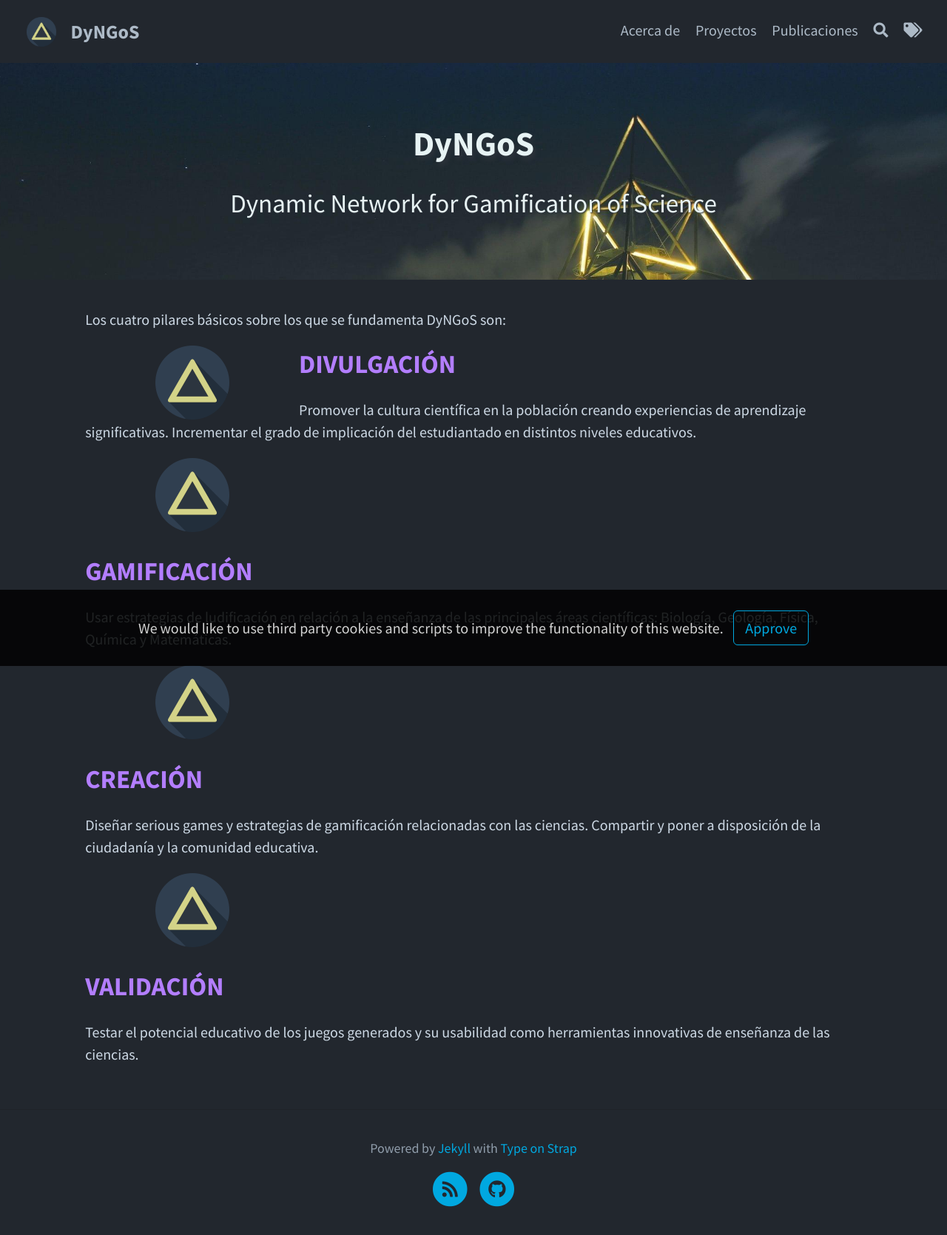
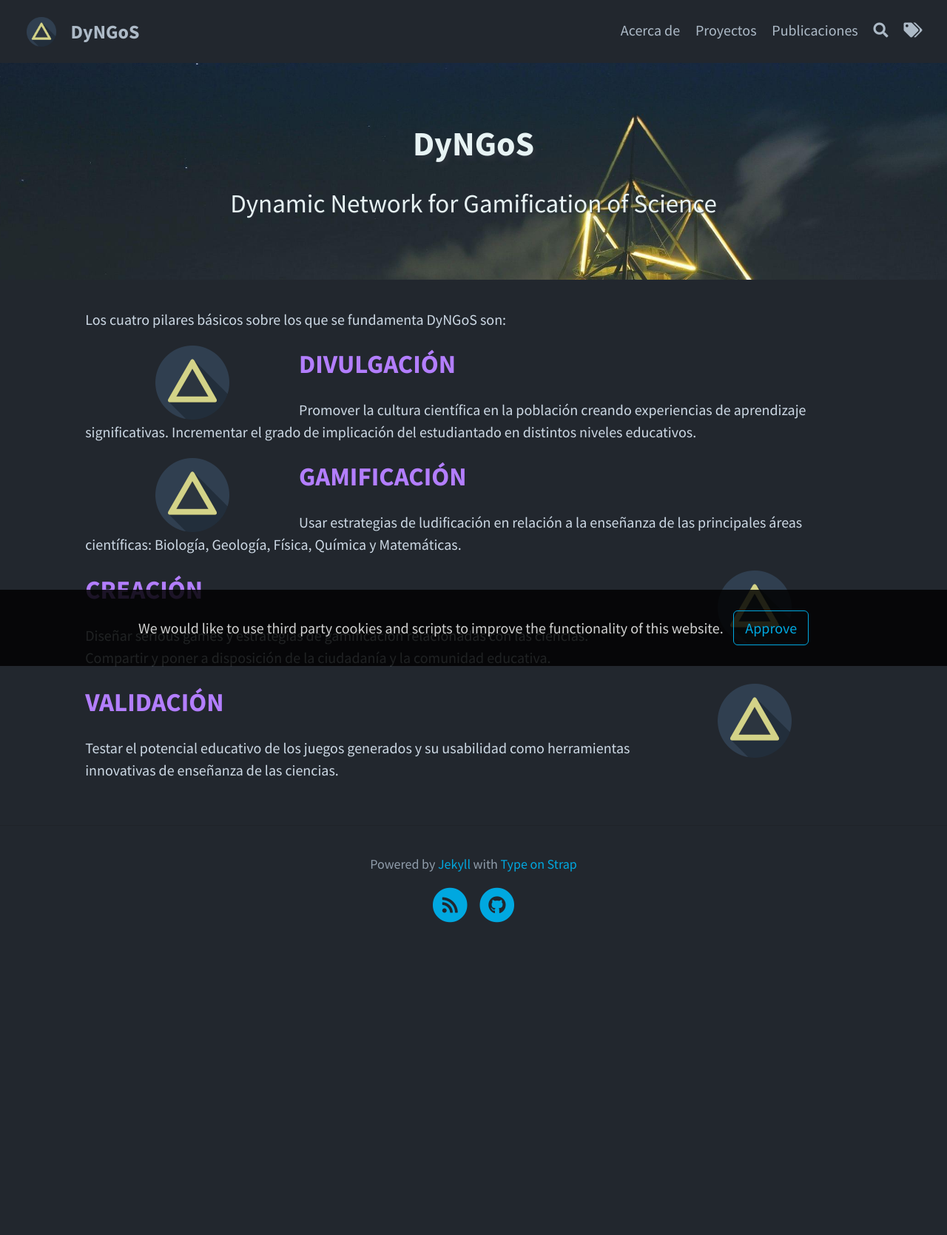
Before and after one commit to dyn-gos/dyn-gos.github.io, a Jekyll site: the page built from index.md, in a window 1280 px wide. Shown: the whole page at 74% size. Built offline with Jekyll 4.4.1, drawn with Linux system fonts in a browser that asks for light colours; after the commit the page ends 1285 px from its top, so only the background shows below that.

Commit message:
Update index.md

```diff
--- a/index.md
+++ b/index.md
@@ -15,14 +15,14 @@ Los cuatro pilares básicos sobre los que se fundamenta DyNGoS son:
 ## DIVULGACIÓN
 Promover la cultura científica en la población creando experiencias de aprendizaje significativas. Incrementar el grado de implicación del estudiantado en distintos niveles educativos.
 
-![Triangle](assets/img/triangle2.png){:float="left"}
+![Triangle](assets/img/triangle2.png){:style="float: left"}
 ## GAMIFICACIÓN
 Usar estrategias de ludificación en relación a la enseñanza de las principales áreas científicas: Biología, Geología, Física, Química y Matemáticas.
 
-![Triangle](assets/img/triangle2.png){:float="right"}
+![Triangle](assets/img/triangle2.png){:style="float: right"}
 ## CREACIÓN
 Diseñar serious games y estrategias de gamificación relacionadas con las ciencias. Compartir y poner a disposición de la ciudadanía y la comunidad educativa.
 
-![Triangle](assets/img/triangle2.png){:float="right"}
+![Triangle](assets/img/triangle2.png){:style="float: right"}
 ## VALIDACIÓN
 Testar el potencial educativo de los juegos generados y su usabilidad como herramientas innovativas de enseñanza de las ciencias.
```
